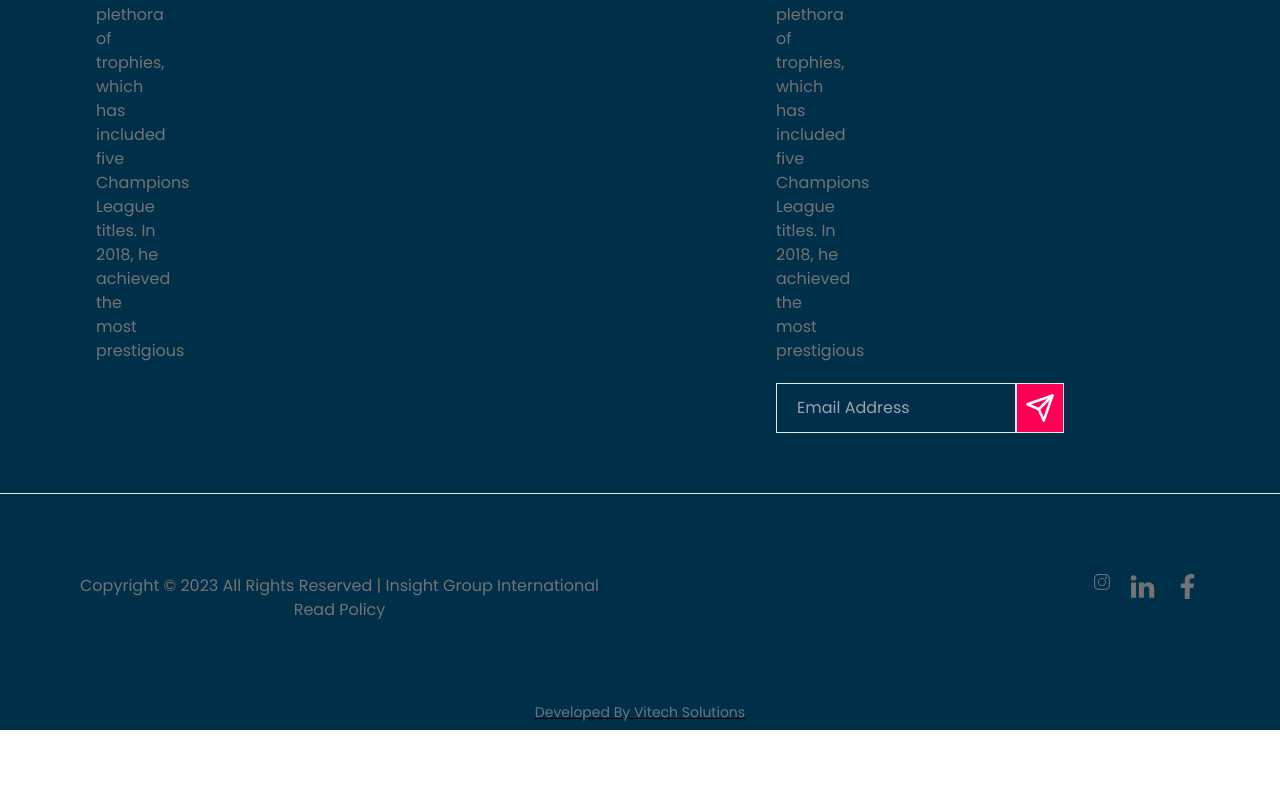
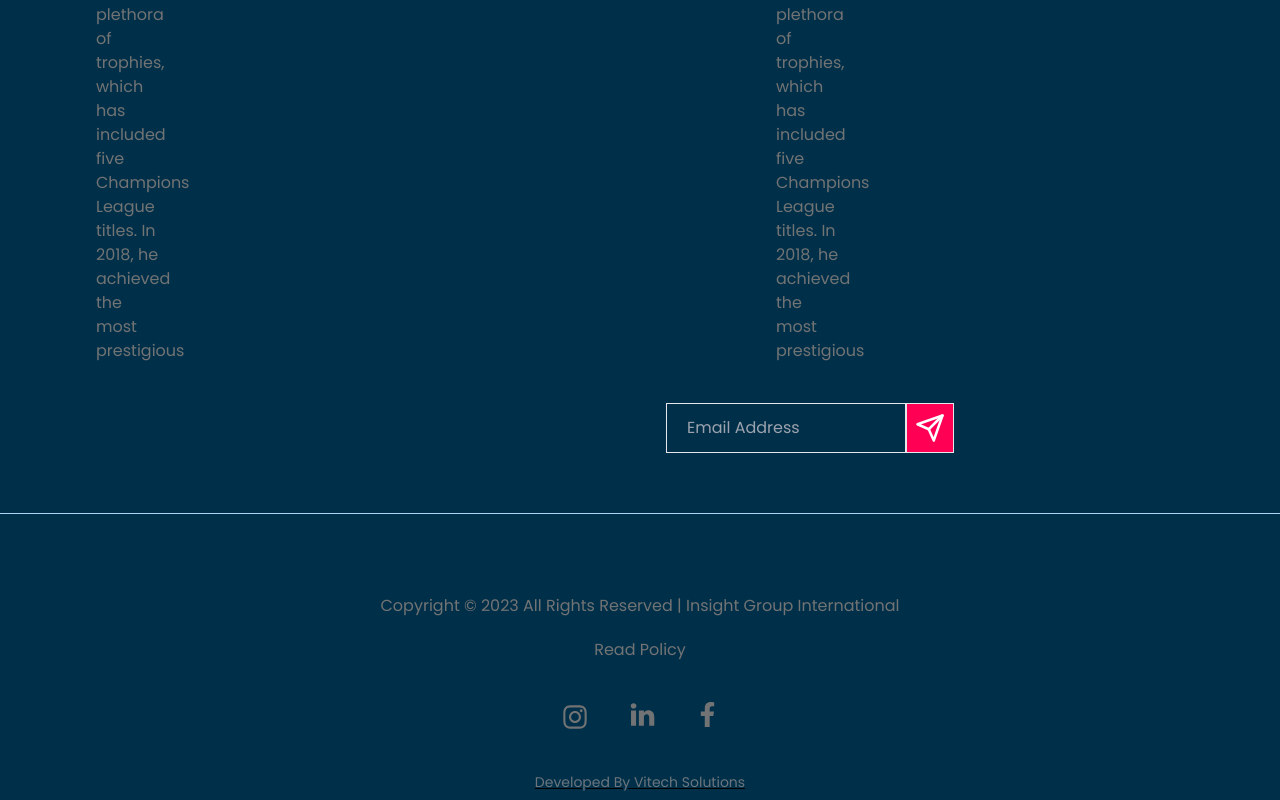
Before and after one commit to owusuvictorjnr/Insight-Group-Int, a Next.js app: page / in a window 1280 px wide. Shown: the part 4720-5520 px from the top of the page. Before the commit the page ends 5450 px from the top, so only its background shows below. Built offline with nearby package versions, Linux system fonts and the light colour scheme.

Commit message:
Fix: resize icon-types

```diff
--- a/components/Footer.js
+++ b/components/Footer.js
@@ -2,7 +2,7 @@ import Link from 'next/link';
 import React from 'react';
 import InstaFeed from './InstaFeed';
 import { FiSend } from 'react-icons/fi';
-import { SlSocialInstagram } from 'react-icons/sl';
+import { AiOutlineInstagram } from 'react-icons/ai';
 import { TfiLinkedin } from 'react-icons/tfi';
 import { FaFacebookF } from 'react-icons/fa';
 import dynamic from 'next/dynamic';
@@ -71,7 +71,7 @@ const Footer = () => {
               2018, he achieved the most prestigious
             </p>
 
-            <div className="flex  px-2 mx-2 pb-10">
+            <div className="flex justify-center pt-5 pb-10 container mx-auto">
               <input
                 text="email"
                 placeholder="Email Address"
@@ -88,24 +88,30 @@ const Footer = () => {
               instafeed
             </h1>
 
-            <div>
+            <div className="container mx-auto flex justify-center">
               <InstaFeed />
             </div>
           </div>
         </div>
 
-        <div className="w-full h-[0.04rem] bg-[#e9ecef]" />
+        <div className="w-full h-[0.04rem] bg-[#afd2f5]" />
 
-        <div className="pt-20 pb-10 text-[#727374] flex justify-between mx-20">
+        <div className="pt-20 pb-10 text-[#727374] flex justify-center container mx-auto ">
+          <div className="grid grid-cols-1 ">
+            <div className="container mx-auto justify-center text-center">
               <p className="capitalize">
                 copyright &copy; 2023 all rights reserved | insight group
                 international
-            <div className="pb-10 text-center">read policy</div>
               </p>
 
-          <div className="flex justify-between gap-5">
+              <div className="pb-10 pt-5 cursor-pointer text-center capitalize">
+                read policy
+              </div>
+            </div>
+
+            <div className="flex justify-center container mx-auto gap-10">
               <Link href="/">
-              <SlSocialInstagram siyze={25} />
+                <AiOutlineInstagram size={30} />
               </Link>
 
               <Link href="/">
@@ -115,6 +121,7 @@ const Footer = () => {
               <Link href="/">
                 <FaFacebookF size={25} />
               </Link>
+            </div>
           </div>
         </div>
 
```
Lines whose indentation alone changed are shown as unchanged.
